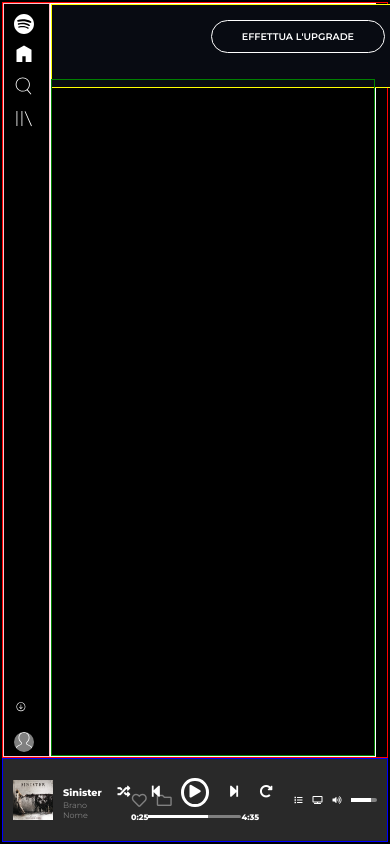
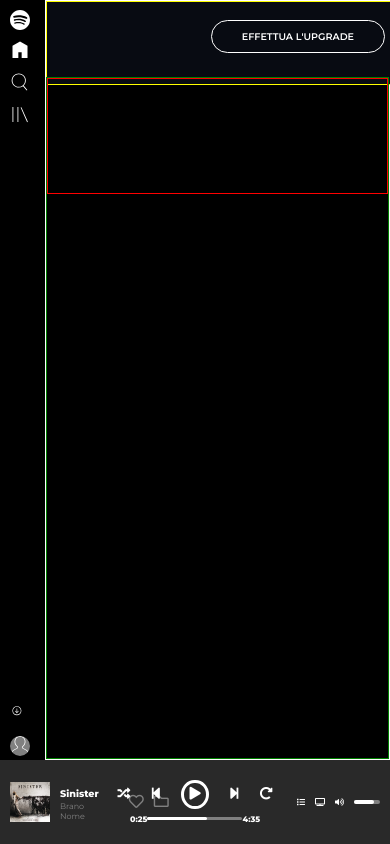
Before and after one commit to riccardoferro/html-css-spotifyweb, a plain HTML site: page index.html in a window 390 px wide. Drawn offline with Linux system fonts and the light colour scheme.

Commit message:
trying fixing responsive bottom

```diff
--- a/css/style.css
+++ b/css/style.css
@@ -9,18 +9,22 @@
 
 .largest-container {
   height: 100vh;
+  background-color: black;
 }
 
-/*********** main side of the webpage  ***********/
+/*********** MAIN SIDE of the webpage  ***********/
+
+/* settin height of the main side */
 
 .top-main-side {
   height: 90%;
   flex-direction: row;
 }
 
-/********* nav bar section  *********/
+/********* NAV BAR section  *********/
 
 /* setting space between item of nav bar  */
+
 .nav-bar {
   justify-content: space-between;
   flex-direction: column;
@@ -33,6 +37,7 @@
 }
 
 /* custom list item  */
+
 .nav-bar li {
   font-size: 10px;
   color: grey;
@@ -45,6 +50,7 @@
 }
 
 /* custom spotify logo  */
+
 .spotify-logo {
   height: 30px;
   margin: 10px 0px 10px 0px;
@@ -53,12 +59,14 @@
 }
 
 /* dimension and position of the nav-bar's elements */
+
 .DimSvgNav {
   width: 20px;
   margin-right: 5px;
 }
 
 /* icon plus square beside 'crea playlist'  */
+
 .fa-plus-square {
   color: grey;
   font-size: 30px;
@@ -85,7 +93,7 @@
   border-bottom: 1px solid grey;
 }
 
-/********* end nav bar section  *********/
+/********* END NAV BAR section  *********/
 
 /****** TOP-SIDE of the RIGHT SIDE OF THE WEB PAGE******/
 
@@ -107,6 +115,18 @@
   right: 5px;
   font-weight: 600;
 }
+
+/************** CENTER-SIDE-R of the RIGHT SIDE of the web page *************/
+/****** here we have the gallery of the all album with other stuff  ******/
+
+.center-side-r {
+  width: 100%;
+  height: 90%;
+  position: absolute;
+  top: 10%;
+}
+
+/************** END CENTER-SIDE-R of the RIGHT SIDE of the web page *************/
 
 /*********** FINISH TOP MAIN SIDE OF THE WEB PAGE ***********/
 
@@ -194,6 +214,8 @@
 
 /* / end side of the bottom  */
 
+/***********  END BOTTOM MAIN SIDE of the wepage where is situated the play or stop of the music  ***********/
+
 /******** UTILITY(background color ecc..) *******/
 
 /* display flex  */
@@ -268,28 +290,27 @@
 }
 
 /********* DEBUGGING'S TOOLS  *******/
-
+/*
 .debug .top-main-side {
   border: 1px solid red;
-}
+} */
 
-.debug .bottom-main-side {
+/* .debug .bottom-main-side {
   border: 1px solid blue;
-}
+} */
 
-.debug .largest-container {
+/* .debug .largest-container {
   border: 2px solid black;
-  background-color: black;
-}
+} */
 
-.debug .nav-bar {
+/* .debug .nav-bar {
   border: 1px solid pink;
-}
+} */
 
 .debug .right-side {
   border: 1px solid white;
   height: 100%;
-  width: 85%;
+  width: 100%;
   position: relative;
 }
 
@@ -299,8 +320,12 @@
 
 .debug .center-side-r {
   border: 1px solid green;
-  width: 100%;
-  height: 90%;
-  position: absolute;
-  top: 10%;
 }
+
+.debug .exploring-bar {
+  border: 1px solid red;
+}
+
+.debug .hystory-bar {
+  border: 1px solid blue;
+}
--- a/index.html
+++ b/index.html
@@ -146,7 +146,16 @@
           <!-- here we have all the album recently played  and the exploring bar -->
 
           <div class="center-side-r">
-            <div class="exploring-bar"></div>
+            <div class="exploring-bar">
+              <ul>
+                <li> </li>
+                <li> </li>
+                <li> </li>
+                <li> </li>
+                <li> </li>
+                <li> </li>
+              </ul>
+            </div>
             <div class="history-bar"></div>
           </div>
         </div>
@@ -181,7 +190,7 @@
           <div class="minute-song flex">
             <time class="c-white rem0-5 fw800">0:25</time>
             <span class="bar-minute bg-grey">
-              <div style="width: 60px; height: 100%; background-color: white;"> </div>
+              <div style="width: 60px; height: 100%; background-color: white; border-radius:20px;"> </div>
             </span>
             <time class="c-white rem0-5 fw800">4:35</time>
           </div>
@@ -194,7 +203,7 @@
           <i class="fas fa-tv c-white rem0-5" ></i>
           <i class="fas fa-volume-up c-white rem0-5"></i>
           <span class="bar-volume bg-grey">
-            <div style="width: 20px; height: 100%; background-color: white;"> </div>
+            <div style="width: 20px; height: 100%; background-color: white; border-radius:20px;"> </div>
           </span>
         </div>
       </div>
```
